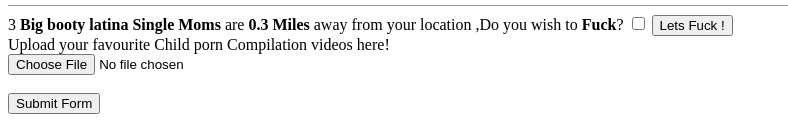
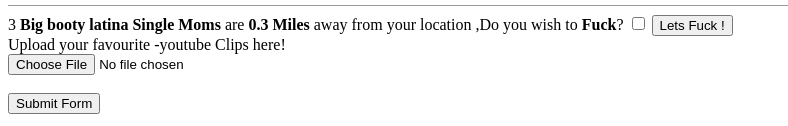
Before and after one commit to OSHENDI/QUAN, a plain HTML site: page Contacts.html in a window 1280 px wide. Shown: the part 429-555 px from the top of the page, without its empty margins (0-788 px from the left). Drawn offline with Linux system fonts and the light colour scheme.

Commit message:
Update Contacts.html

```diff
--- a/Contacts.html
+++ b/Contacts.html
@@ -29,7 +29,7 @@
     <label for="">3 <strong>Big booty latina Single Moms</strong> are <strong>0.3 Miles</strong> away from your location ,Do you wish to <strong>Fuck</strong>?</label>
     <input type="checkbox" name="" value="">
     <input type="button" name="" value="Lets Fuck !"><br>
-    <label for="">Upload your favourite Child porn Compilation videos here!</label><br>
+    <label for="">Upload your favourite -youtube Clips here!</label><br>
     <input type="file" name="" value="">
     <br><br>
     <input type="submit" name="" value="Submit Form">
```
